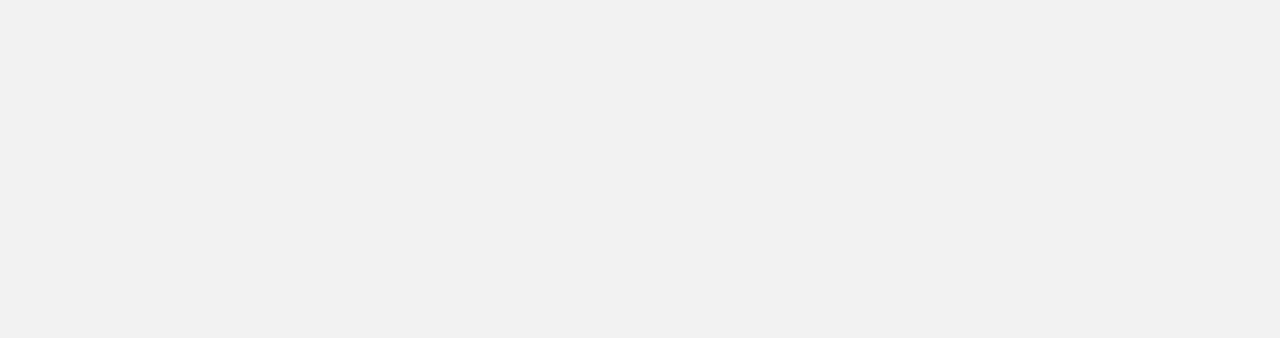
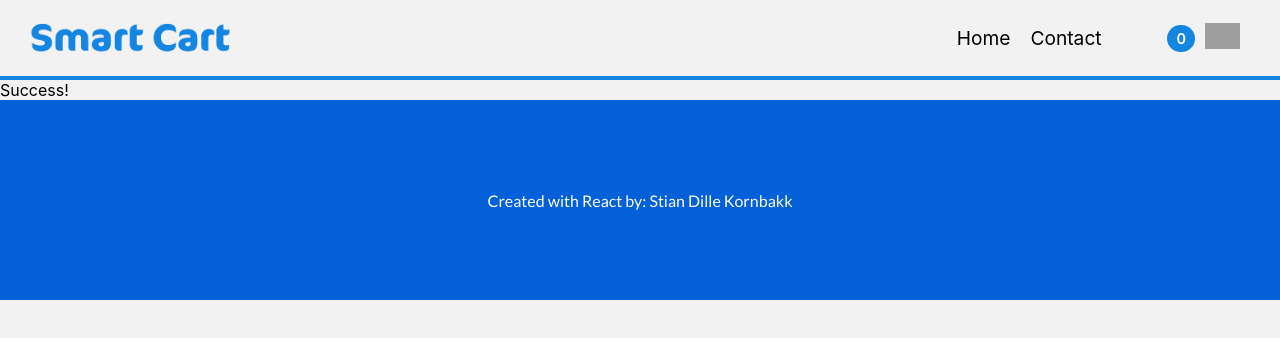
Before and after one commit to S10ANDK/Smart-Cart, a React (Create React App) app: page /checkout-success in a window 1280 px wide. Before the commit this address had no page. Shown: the top 338 px of the page. Built offline with nearby package versions, Linux system fonts and the light colour scheme; grey boxes are pictures that could not be loaded; a web font is replaced by a local one.

Commit message:
progress on checkout success page

```diff
--- a/src/App.js
+++ b/src/App.js
@@ -5,6 +5,7 @@ import Home from './components/Home';
 import IndividualProduct from './components/IndividualProduct';
 import Cart from './components/Cart';
 import Contact from './components/Contact';
+import CheckoutSuccess from './components/CheckoutSuccess';
 
 function App() {
   return (
@@ -12,6 +13,7 @@ function App() {
       <Route path="/" element={<Layout />}>
         <Route index element={<Home />} />
         <Route path="cart" element={<Cart />} />
+        <Route path="checkout-success" element={<CheckoutSuccess />} />
         <Route path="contact" element={<Contact />} />
         <Route path="products/:id" element={<IndividualProduct />} />
       </Route>
--- /dev/null
+++ b/src/components/CheckoutSuccess/index.jsx
@@ -0,0 +1,7 @@
+import React from 'react';
+
+function CheckoutSuccess() {
+  return <div>Success!</div>;
+}
+
+export default CheckoutSuccess;
```
Also changed, not shown: src/components/Cart/index.styled.jsx (added, +10 -0 lines), src/components/CheckoutSuccess/index.styled.jsx (added).
